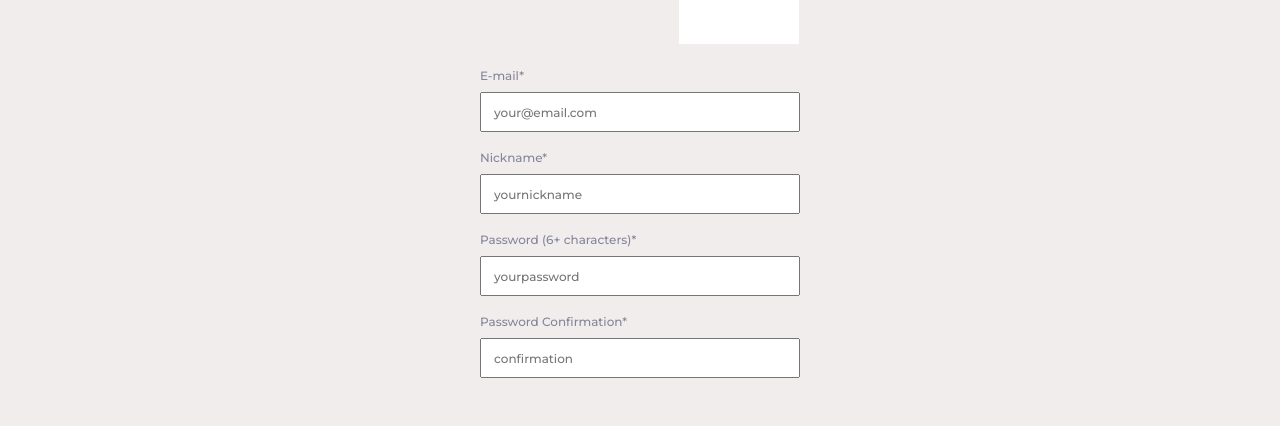
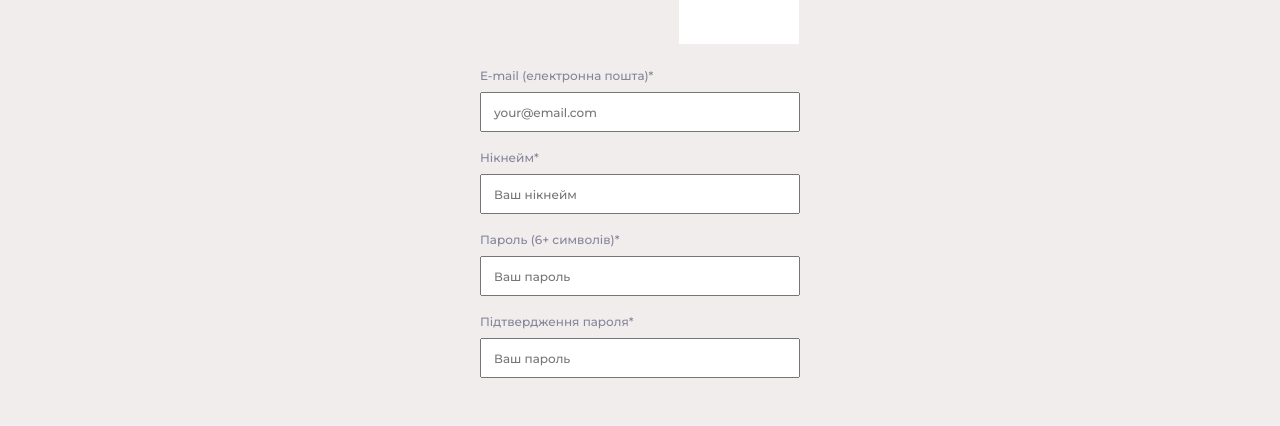
Before and after one commit to vbguard/kidsLike, a React app: page /register in a window 1280 px wide. Shown: the part 193-619 px from the top of the page. Built offline with nearby package versions, Linux system fonts and the light colour scheme; what notyf would draw is missing.

Commit message:
placeholders

```diff
--- a/src/components/Login/Login.js
+++ b/src/components/Login/Login.js
@@ -44,7 +44,7 @@ class Login extends Component {
           <h2 className={css.title}>Вхід</h2>
           <form className={css.form} onSubmit={this.submitHandler}>
             <label htmlFor="email" className={css.label}>
-              E-mail*
+              E-mail (електронна пошта)*
             </label>
             <input
               className={css.input}
@@ -62,7 +62,7 @@ class Login extends Component {
               className={css.input}
               id="password"
               type="password"
-              placeholder="your password"
+              placeholder="Ваш пароль"
               value={password}
               onChange={this.changeHandler}
               required
--- a/src/components/Register/Register.js
+++ b/src/components/Register/Register.js
@@ -53,7 +53,7 @@ class Register extends Component {
           </h2>
           <form className={css.form} onSubmit={this.submitHandler}>
             <label htmlFor="email" className={css.label}>
-              E-mail*
+              E-mail (електронна пошта)*
             </label>
             <input
               className={css.input}
@@ -66,39 +66,39 @@ class Register extends Component {
             />
 
             <label htmlFor="name" className={css.label}>
-              Nickname*
+              Нікнейм*
             </label>
             <input
               className={css.input}
               id="name"
               type="text"
-              placeholder="yournickname"
+              placeholder="Ваш нікнейм"
               value={name}
               onChange={this.changeHandler}
               required
             />
 
             <label htmlFor="password" className={css.label}>
-              Password (6+ characters)*
+              Пароль (6+ символів)*
             </label>
             <input
               className={css.input}
               id="password"
               type="password"
-              placeholder="yourpassword"
+              placeholder="Ваш пароль"
               value={password}
               onChange={this.changeHandler}
               required
             />
 
             <label htmlFor="passwordConfirmation" className={css.label}>
-              Password Confirmation*
+              Підтвердження пароля*
             </label>
             <input
               className={css.input}
               id="passwordConfirmation"
               type="password"
-              placeholder="confirmation"
+              placeholder="Ваш пароль"
               value={passwordConfirmation}
               onChange={this.changeHandler}
               required
```
